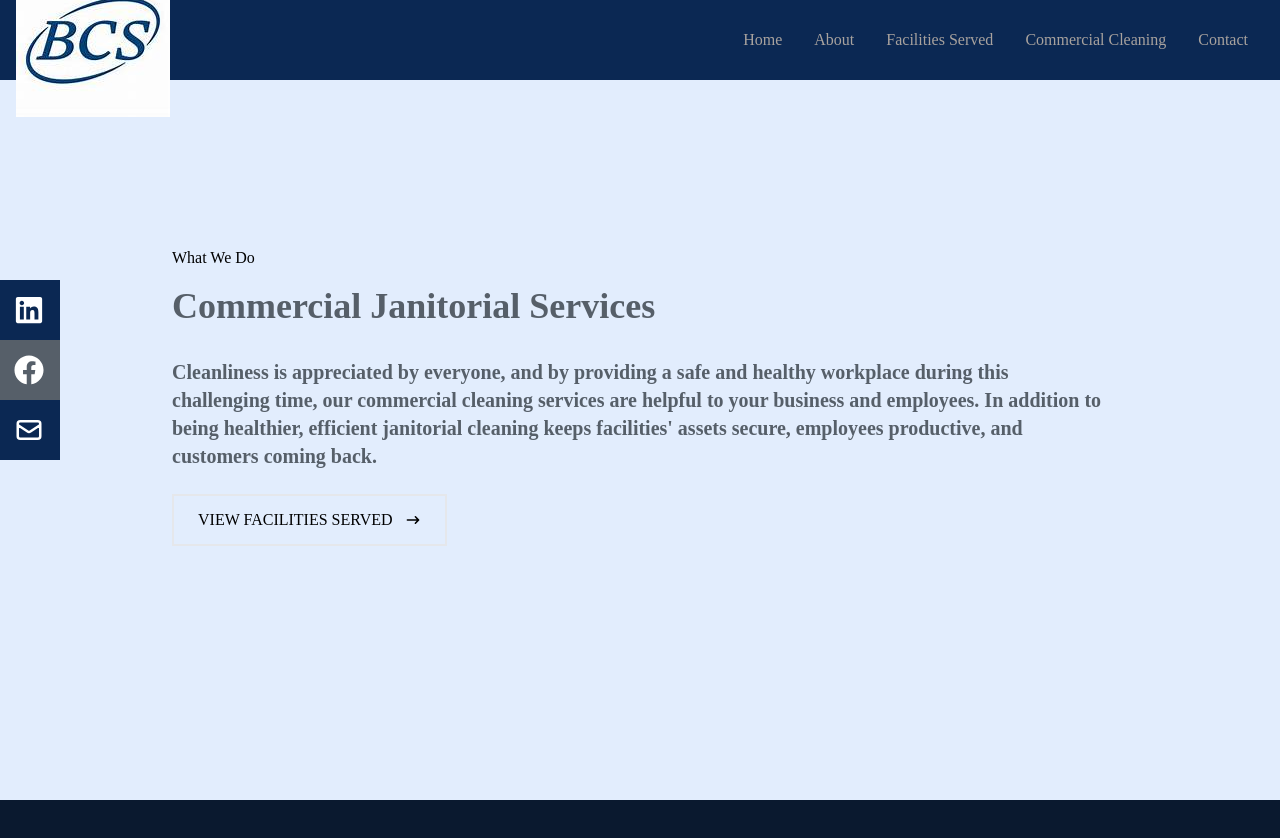
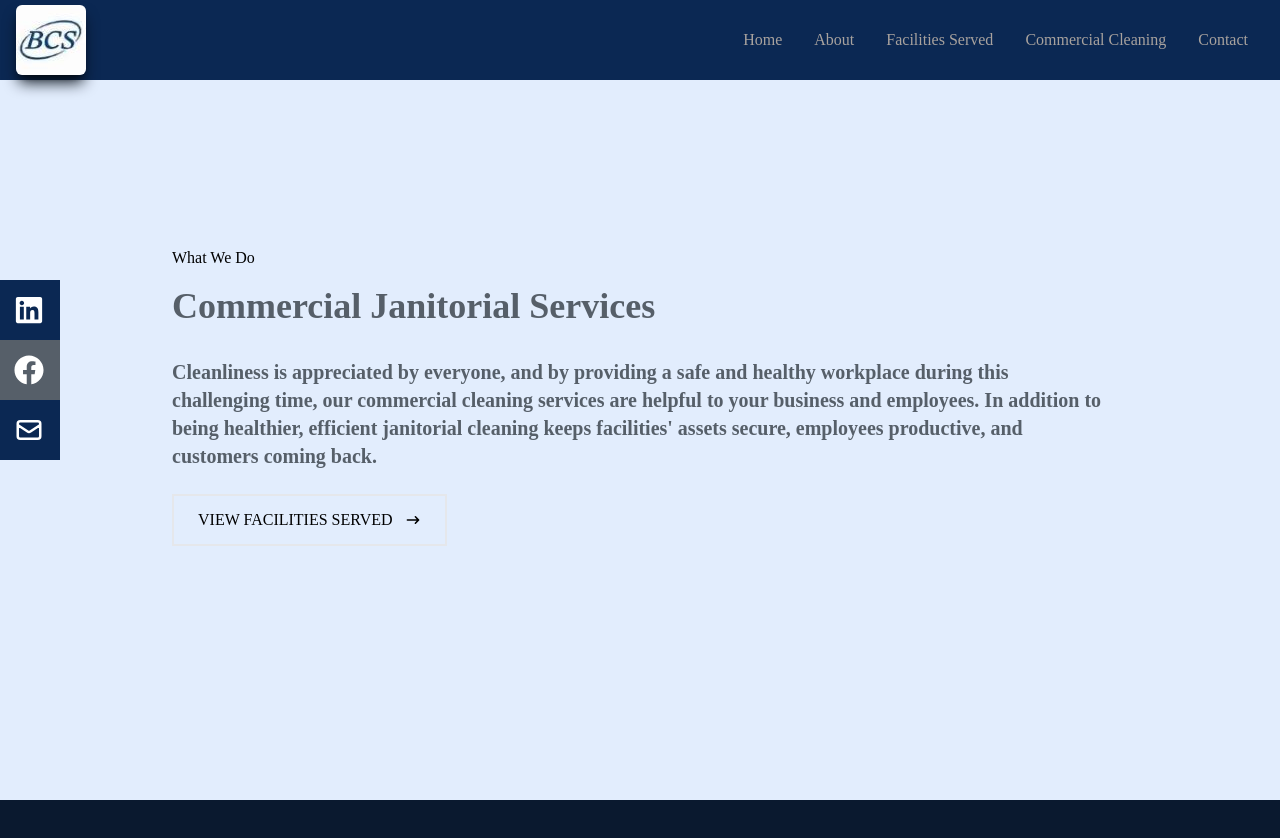
Before and after one commit to khargr14/bcs, a React (Create React App) app: page / in a window 1280 px wide. Shown: the top 838 px of the page. Built offline with nearby package versions, Linux system fonts and the light colour scheme.

Commit message:
resize logo

```diff
--- a/src/components/Navbar.jsx
+++ b/src/components/Navbar.jsx
@@ -15,8 +15,8 @@ const Navbar = () => {
     return (
         <div className='fixed w-full h-[80px] flex justify-between items-center px-4 bg-[#0b2853] text-stone-400'>
             <div>
-                <img src={bcslogo2} alt='Bcslogo2 Image' />
-            </div>
+                    <img className='shadow-lg shadow-[#040c16] group container rounded-md flex justify-center items-center mx-auto content-div' src={bcslogo2} alt='Bcslogo2 Image' />
+                </div>
 
             {/* menu */}
             {/* <div className='hidden md:flex'> */}
```
Also changed, not shown: src/assets/bcslogo2.jpg.
